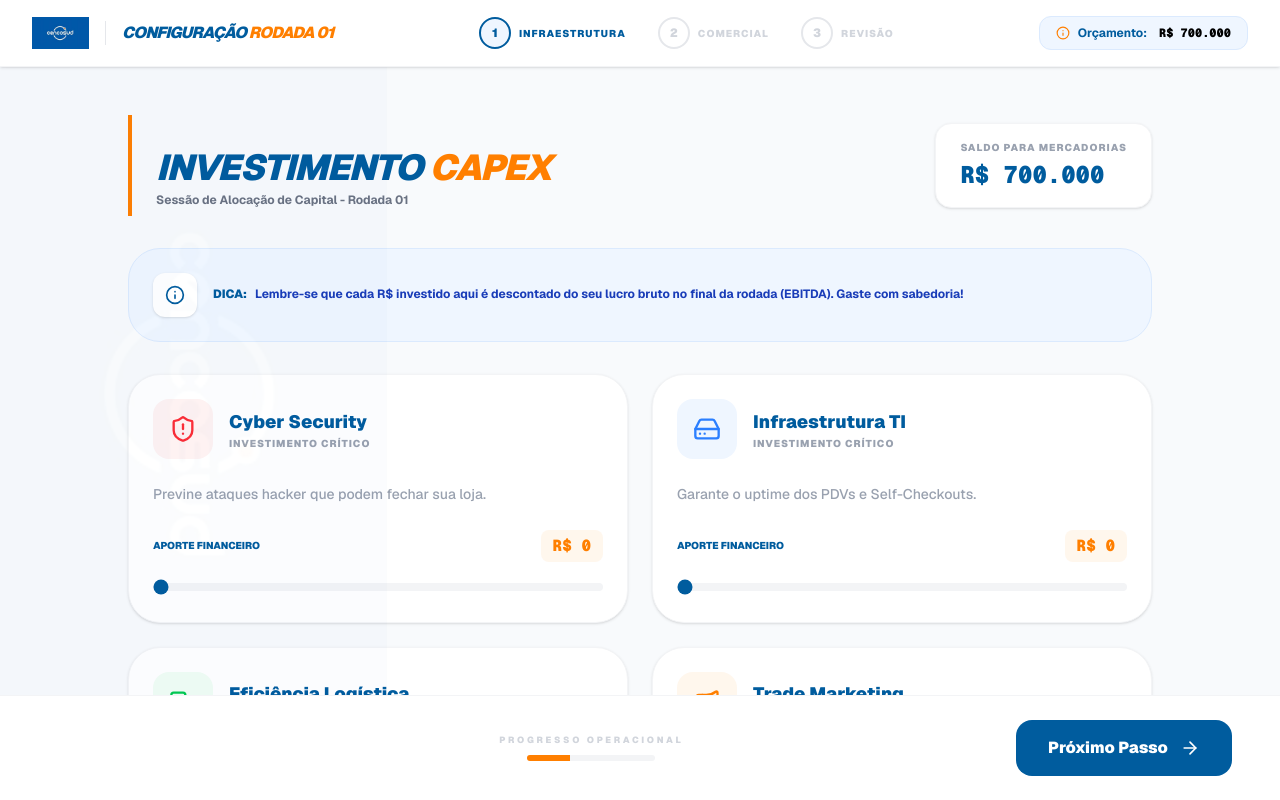
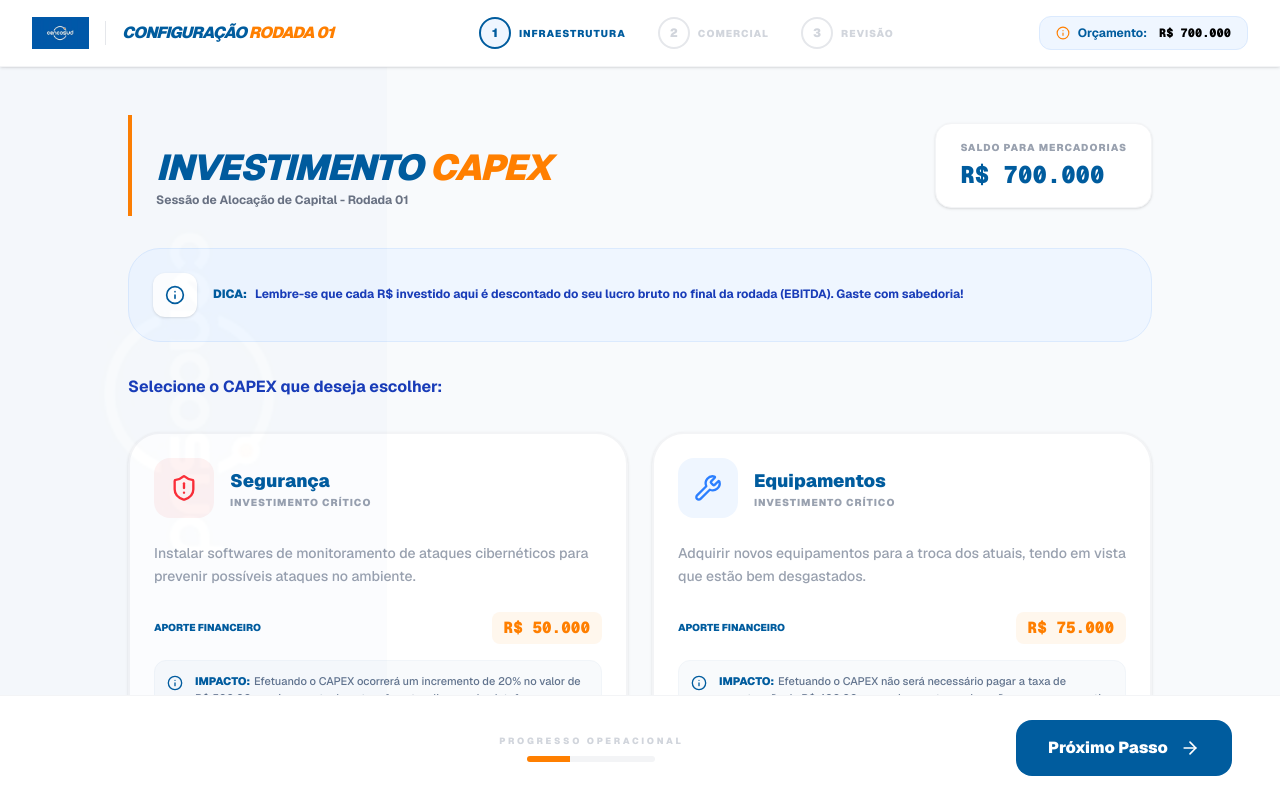
Before and after one commit to Andrelcs12/Simulador-Mercado-R2, a Next.js app in the folder simulador/web/: page /pages/onboarding in a window 1280 px wide. Shown: the top 800 px of the page. Built offline with nearby package versions, Linux system fonts and the light colour scheme.

Commit message:
feat: modifiquei as opções do capex

```diff
--- a/simulador/web/src/app/pages/onboarding/components/SetupStep.tsx
+++ b/simulador/web/src/app/pages/onboarding/components/SetupStep.tsx
@@ -3,7 +3,7 @@
 import React from 'react';
 import { motion } from 'framer-motion';
 import {
-  ShieldAlert, HardDrive, Truck, Megaphone,
+  ShieldAlert, HardDrive, Truck, Megaphone, Monitor, Wrench, ReceiptText, RefreshCw,
   Info, LucideIcon
 } from 'lucide-react';
 
@@ -20,6 +20,8 @@ interface CapexItem {
   desc: string;
   color: string;
   bg: string;
+  value: string;
+  insight?: string;
 }
 
 const SetupStep = ({ config, setConfig }: SetupProps) => {
@@ -37,35 +39,63 @@ const SetupStep = ({ config, setConfig }: SetupProps) => {
   const capexItems: CapexItem[] = [
     {
       id: 'seguranca',
-      label: 'Cyber Security',
+      label: 'Segurança',
       Icon: ShieldAlert,
-      desc: 'Previne ataques hacker que podem fechar sua loja.',
+      desc: 'Instalar softwares de monitoramento de ataques cibernéticos para prevenir possíveis ataques no ambiente.',
       color: 'text-red-500',
-      bg: 'bg-red-50'
+      bg: 'bg-red-50',
+      value: '50.000',
+      insight: 'Efetuando o CAPEX ocorrerá um incremento de 20% no valor de R$ 500,00 que é pago atualmente referente a licença da plataforma. \n\n2 dias sem vendas caso não ocorra a efetuação desse CAPEX. (Somado ao SLA)',
     },
     {
-      id: 'ti',
-      label: 'Infraestrutura TI',
-      Icon: HardDrive,
-      desc: 'Garante o uptime dos PDVs e Self-Checkouts.',
+      id: 'equipamentos',
+      label: 'Equipamentos',
+      Icon: Wrench,
+      desc: 'Adquirir novos equipamentos para a troca dos atuais, tendo em vista que estão bem desgastados.',
       color: 'text-blue-500',
-      bg: 'bg-blue-50'
+      bg: 'bg-blue-50',
+      value: '75.000',
+      insight: 'Efetuando o CAPEX não será necessário pagar a taxa de manutenção de R$ 400,00 em equipamentos, pois serão novos em garantia. \n\n1 dia sem vendas caso não ocorra a efetuação desse CAPEX. (Somado ao SLA)',
     },
     {
-      id: 'logistica',
-      label: 'Eficiência Logística',
-      Icon: Truck,
-      desc: 'Reduz perdas no transporte e acelera o recebimento.',
-      color: 'text-green-500',
-      bg: 'bg-green-50'
+      id: 'redes',
+      label: 'Redes',
+      Icon: HardDrive,
+      desc: 'Efetuar a migração da infraestrutura de redes da loja, pois está apresentando oscilação na conexão com os parceiros, inclusive o sistema de cartão que opera no PDV.',
+      color: 'text-blue-500',
+      bg: 'bg-blue-50',
+      value: '80.000',
+      insight: '2 dias sem vendas caso não ocorra a efetuação desse CAPEX. (Somado ao SLA)',
     },
     {
-      id: 'marketing',
-      label: 'Trade Marketing',
-      Icon: Megaphone,
-      desc: 'Aumenta o tráfego de clientes na loja física.',
-      color: 'text-cencosud-orange',
-      bg: 'bg-orange-50'
+      id: 'site',
+      label: 'Site',
+      Icon: Monitor,
+      desc: 'Migrar nossa plataforma de vendas no digital para outra mais robusta, estamos tendo reclamações de lentidão no site que afeta a venda no digital.',
+      color: 'text-orange-500',
+      bg: 'bg-orange-50',
+      value: '65.000',
+      insight: 'Efetuando o CAPEX ocorrerá um incremento de 30% no valor de R$ 500,00 que é pago atualmente referente a licença da plataforma. \n\n1 dia sem vendas caso não ocorra a efetuação desse CAPEX. (Somado ao SLA)',
+    },
+    {
+      id: 'self-checkout',
+      label: 'Self Checkout',
+      Icon: ReceiptText,
+      desc: 'Adquirir self checkouts para a operação da loja.',
+      color: 'text-red-500',
+      bg: 'bg-red-50',
+      value: '80.000',
+      insight: 'A implementação desse CAPEX ajudará no serviço prestado aos clientes dando maior agilidade as filas, isso também acarretará um aumento de custo com o licenciamento, pois para cada self o custo é de R$ 80,00 por mês. \n\n2 dias sem vendas caso não ocorra a efetuação desse CAPEX. (Somado ao SLA)',
+    },
+    {
+      id: 'melhorias',
+      label: 'Melhoria Contínua',
+      Icon: RefreshCw,
+      desc: 'Efetuar melhorias em relatórios gerenciais que demoram em média duas horas para gerar e automatizar processos manuais.',
+      color: 'text-green-500',
+      bg: 'bg-green-50',
+      value: '45.000',
+      insight: 'Caso não implemente esse CAPEX a loja poderá ter dificuldade em expandir sua operação, pois o time atual não terá braços para novas demandas.',
     },
   ];
 
@@ -99,13 +129,25 @@ const SetupStep = ({ config, setConfig }: SetupProps) => {
         </p>
       </div>
 
+      <p className="text-base text-blue-800 font-bold leading-relaxed">
+          Selecione o CAPEX que deseja escolher:
+      </p>
+
       {/* GRID DE CARDS */}
       <div className="grid md:grid-cols-2 gap-6">
-        {capexItems.map(({ id, label, Icon, desc, color, bg }) => (
+        {capexItems.map(({ id, label, Icon, desc, color, bg, value, insight}) => (
           <motion.div
             key={id}
             whileHover={{ y: -4 }}
-            className="bg-white p-6 rounded-[2rem] shadow-sm border border-gray-100"
+            whileTap={{ scale: 0.98 }}
+            onClick={ () => {
+              const numericValue = parseInt(value.replace('.', ''));
+              const newValue = config.capex[id] > 0 ? 0 : numericValue;
+              handleCapexChange(id, newValue);
+            }}
+            className={`cursor-pointer transition-colors duration-300 bg-white p-6 rounded-[2rem] shadow-sm border-2 ${
+                      config.capex[id] > 0 ? 'border-cencosud-orange shadow-md' : 'border-gray-100'
+                      }`}
           >
             <div className="flex items-center gap-4 mb-6">
               <div className={`p-4 rounded-2xl ${bg} ${color}`}>
@@ -124,19 +166,22 @@ const SetupStep = ({ config, setConfig }: SetupProps) => {
                 <div className="flex justify-between items-center">
                   <span className="text-[10px] font-black text-cencosud-blue uppercase">Aporte Financeiro</span>
                   <span className="font-mono font-black text-cencosud-orange bg-orange-50 px-3 py-1 rounded-lg">
-                    R$ {config.capex[id].toLocaleString('pt-BR')}
+                    R$ {value}
                   </span>
                 </div>
 
-                <input
-                  type="range"
-                  min="0"
-                  max="200000"
-                  step="5000"
-                  value={config.capex[id]}
-                  onChange={(e) => handleCapexChange(id, parseInt(e.target.value))}
-                  className="w-full h-2 bg-gray-100 rounded-lg appearance-none cursor-pointer accent-cencosud-blue"
-                />
+                      {/* --- NOVO MINI BOX DE INSIGHT --- */}
+                {insight && (
+                  <div className="mt-4 bg-slate-50 border border-slate-100 p-3 rounded-xl flex items-start gap-3 whitespace-pre-line">
+                    <Info size={16} className="text-cencosud-blue shrink-0 mt-0.5" />
+                    <p className="text-[11px] text-slate-500 font-medium leading-relaxed">
+                      <span className="text-cencosud-blue font-black uppercase mr-1">Impacto:</span>
+                      {insight}
+                    </p>
+                  </div>
+                )}
+                {/* -------------------------------- */}
+
               </div>
             </div>
           </motion.div>
--- a/simulador/web/src/app/pages/onboarding/page.tsx
+++ b/simulador/web/src/app/pages/onboarding/page.tsx
@@ -122,7 +122,7 @@ const OnboardingPage = () => {
         <button
           onClick={prevStep}
           disabled={step === 1}
-          className={`flex items-center gap-2 px-6 py-3 rounded-2xl font-black text-sm transition-all ${step === 1 ? 'opacity-0 pointer-events-none' : 'text-gray-400 hover:text-cencosud-blue hover:bg-gray-50'}`}
+          className={`cursor-pointer flex items-center gap-2 px-6 py-3 rounded-2xl font-black text-sm transition-all ${step === 1 ? 'opacity-0 pointer-events-none' : 'text-gray-400 hover:text-cencosud-blue hover:bg-gray-50'}`}
         >
           <ArrowLeft size={18} /> Voltar
         </button>
@@ -141,7 +141,7 @@ const OnboardingPage = () => {
         {step < 3 ? (
           <button
             onClick={nextStep}
-            className="group flex items-center gap-3 bg-cencosud-blue text-white px-8 py-4 rounded-2xl font-black text-sm md:text-base hover:shadow-xl hover:shadow-blue-100 transition-all active:scale-95"
+            className="cursor-pointer group flex items-center gap-3 bg-cencosud-blue text-white px-8 py-4 rounded-2xl font-black text-sm md:text-base hover:shadow-xl hover:shadow-blue-100 transition-all active:scale-95"
           >
             Próximo Passo
             <ArrowRight size={20} className="group-hover:translate-x-1 transition-transform" />
@@ -149,7 +149,7 @@ const OnboardingPage = () => {
         ) : (
           <button
             onClick={handleFinalize}
-            className="flex items-center gap-3 bg-green-600 text-white px-8 py-4 rounded-2xl font-black text-sm md:text-base hover:shadow-xl hover:shadow-green-100 transition-all hover:bg-green-700 active:scale-95"
+            className="cursor-pointer flex items-center gap-3 bg-green-600 text-white px-8 py-4 rounded-2xl font-black text-sm md:text-base hover:shadow-xl hover:shadow-green-100 transition-all hover:bg-green-700 active:scale-95"
           >
             Finalizar Planejamento <CheckCircle2 size={20} />
           </button>
```
